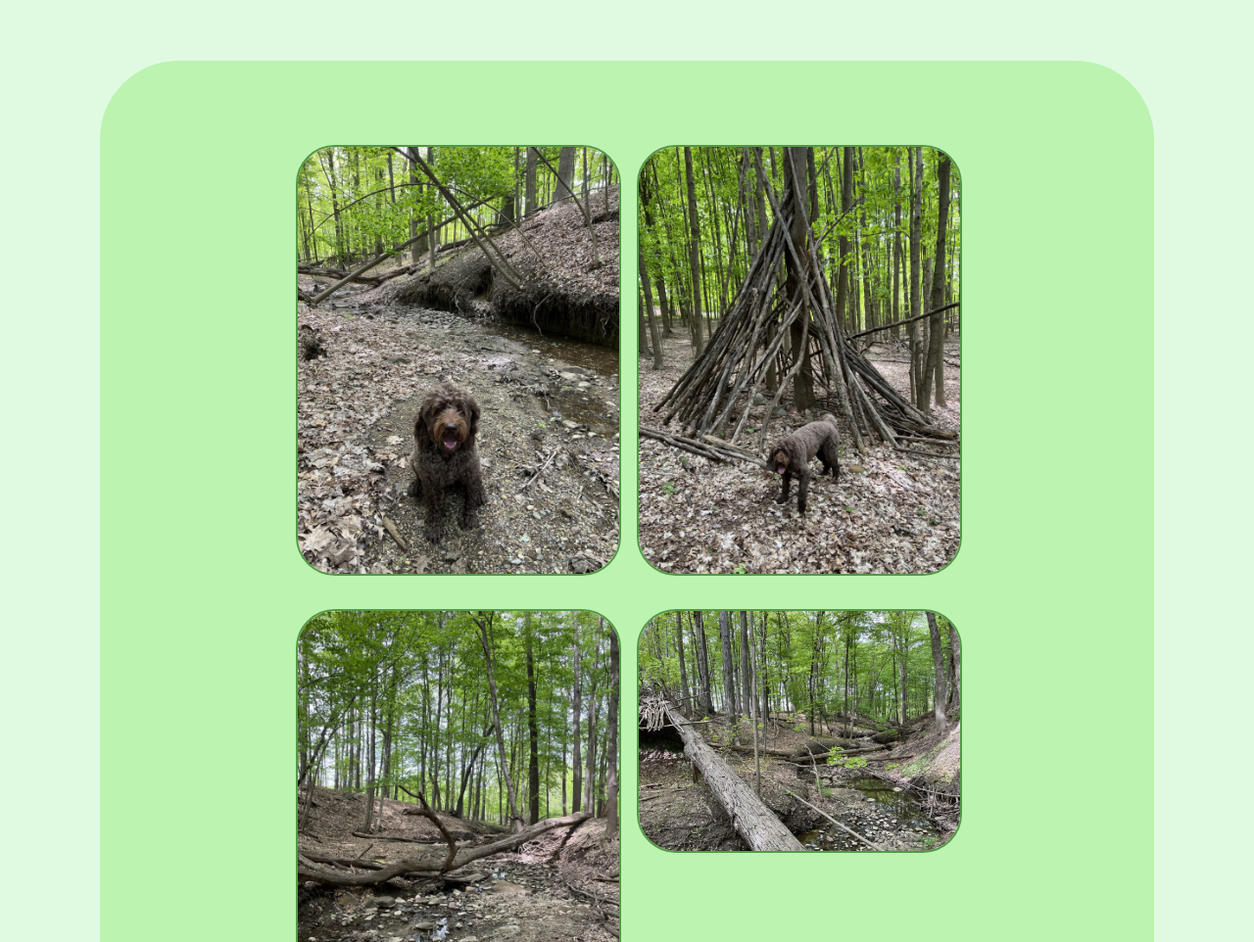
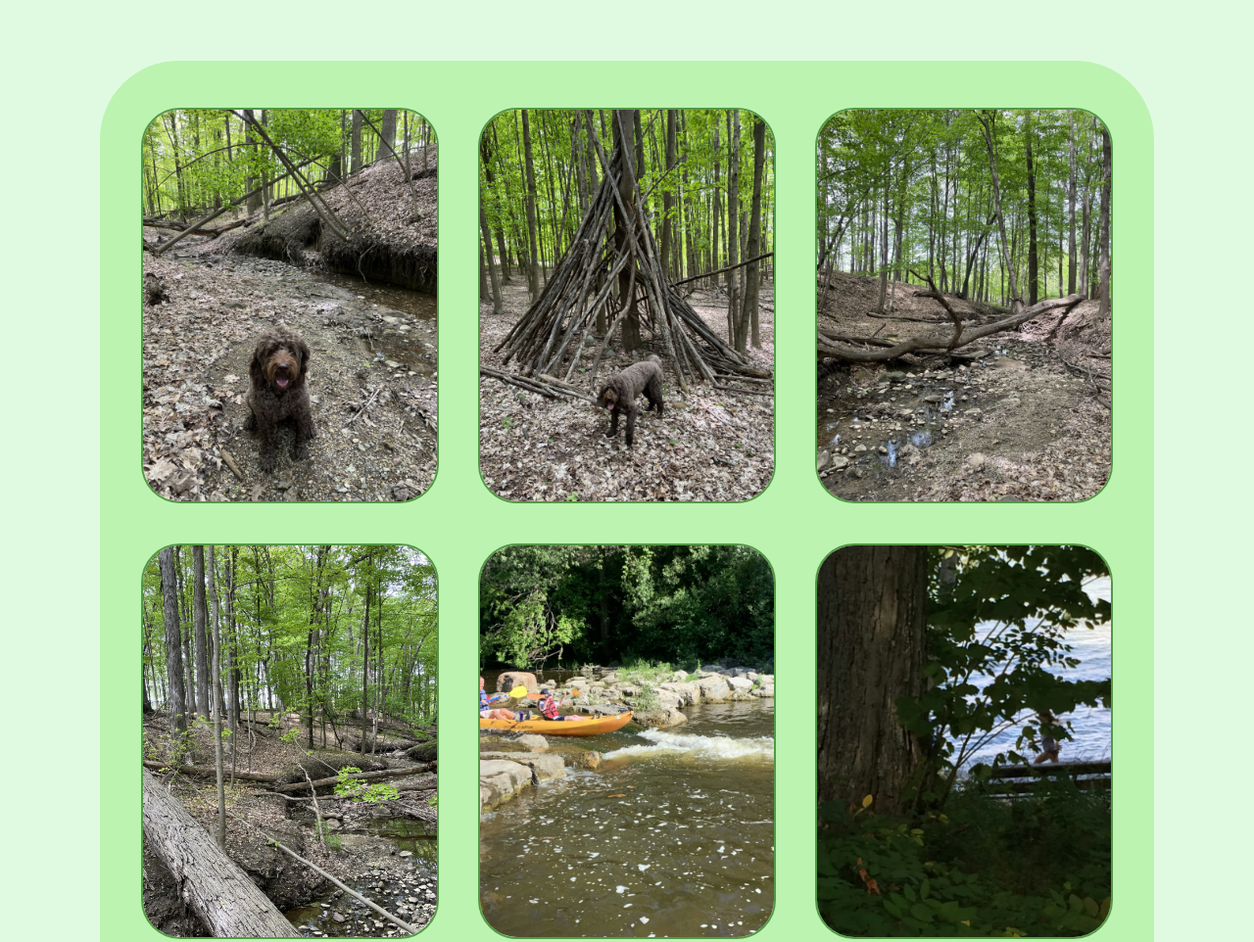
Before and after one commit to BEROX999/Course_Springtime_in_Michigan_v2, a plain HTML site: page parks.html in a window 1280 px wide. Shown: the part 621-1583 px from the top of the page at 98% size. Drawn offline with Linux system fonts and the light colour scheme.

Commit message:
Flebox gallery on parks site
Co-authored-by: Copilot <copilot@github.com>

```diff
--- a/css/style.css
+++ b/css/style.css
@@ -131,6 +131,24 @@ main {
   margin: 2% 0;
 }
 
+.flex-gallery {
+  display: flex;
+  flex-wrap: wrap;
+  justify-content: center;
+  gap: 20px;
+}
+
+.flex-gallery img {
+  width: 300px;
+  height: auto;
+  flex-grow: 0;
+  max-width: 45%;
+  object-fit: cover;
+  border: 2px solid #549746;
+  border-radius: 40px;
+  margin: 1% 1%;
+}
+
 footer {
   background-color: #d7f0d9;
   padding: 4vh 1vw 4vh 1vw;
--- a/parks.html
+++ b/parks.html
@@ -22,7 +22,7 @@
     <h1>Michigan Parks</h1>
   </header>
   <main id="skip">
-    <div class="grid">
+    <div class="flex-gallery">
       <img src="images/bacon_in_the_woods.avif" alt="brown labradoodle sitting near a stream in a wooded setting">
       <img src="images/bacon_near_the_fort.avif"
         alt="brown labradoodle posing in front of a makeshift fort made of branches">
```
